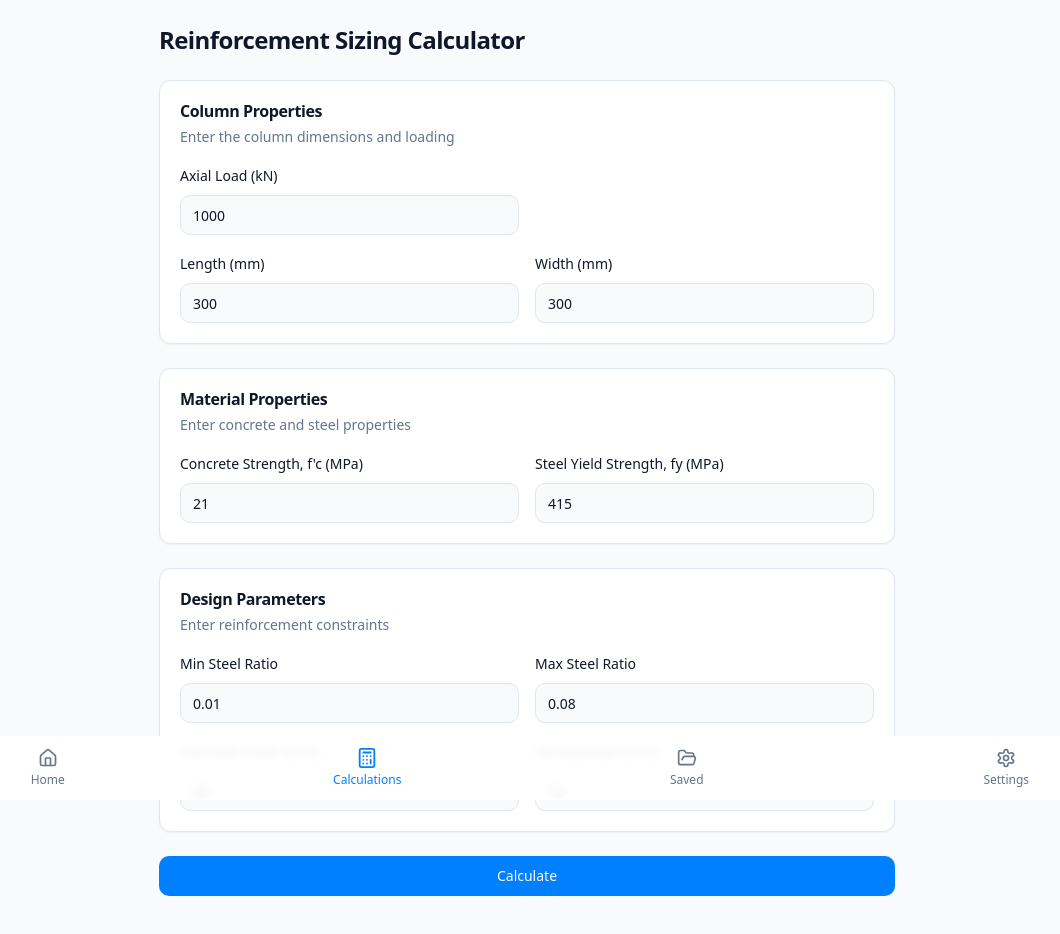
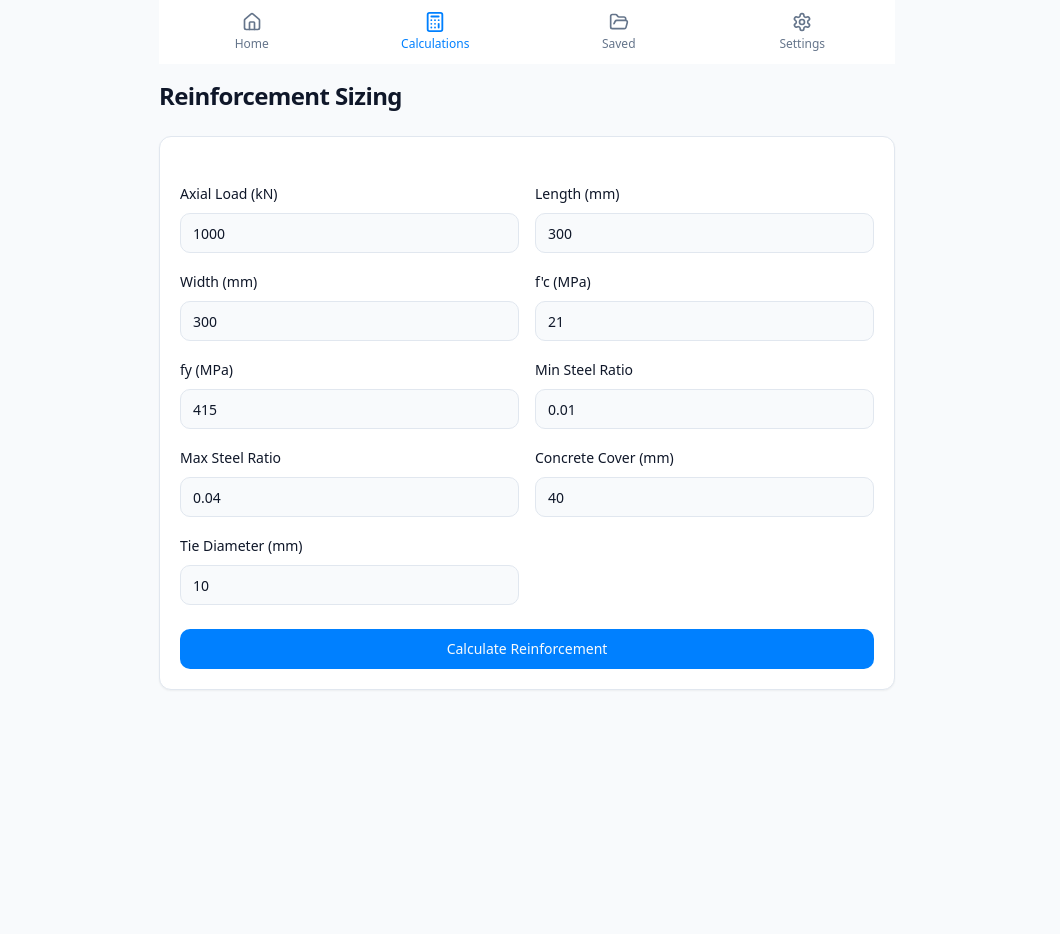
Before and after one commit to uramazingdanc/Structee-App, a React (Vite) app: page /reinforcement-calculator in a window 1280 px wide. Shown: the top 934 px of the page, without its empty margins (113-1173 px from the left). After the commit the page ends 800 px from the top, so only its background shows below. Built offline with nearby package versions, Linux system fonts and the light colour scheme.

Commit message:
Move navigation buttons to top
Move the bottom navigation to the top of the page.

```diff
--- a/src/components/layout/PageContainer.tsx
+++ b/src/components/layout/PageContainer.tsx
@@ -1,13 +1,13 @@
 
 import { ReactNode, useEffect } from "react";
-import { BottomNavigation } from "./BottomNavigation";
+import { TopNavigation } from "./TopNavigation";
 import { cn } from "@/lib/utils";
 
 interface PageContainerProps {
   children: ReactNode;
   title?: string;
   className?: string;
-  withBottomNav?: boolean;
+  withTopNav?: boolean;
   fullHeight?: boolean;
 }
 
@@ -15,7 +15,7 @@ export function PageContainer({
   children,
   title,
   className,
-  withBottomNav = true,
+  withTopNav = true,
   fullHeight = false,
 }: PageContainerProps) {
   // Scroll to top on page render
@@ -25,17 +25,17 @@ export function PageContainer({
 
   return (
     <div className={cn(
-      "flex flex-col w-full mx-auto px-4 pb-24 pt-6 max-w-screen-md animate-fade-in",
+      "flex flex-col w-full mx-auto px-4 pb-6 max-w-screen-md animate-fade-in",
       fullHeight && "min-h-[calc(100vh-4rem)]",
       className
     )}>
+      {withTopNav && <TopNavigation />}
       {title && (
-        <div className="mb-6">
+        <div className="mb-6 mt-4">
           <h1 className="text-2xl font-semibold tracking-tight">{title}</h1>
         </div>
       )}
       <div className="flex-1">{children}</div>
-      {withBottomNav && <BottomNavigation />}
     </div>
   );
 }
--- /dev/null
+++ b/src/components/layout/TopNavigation.tsx
@@ -0,0 +1,73 @@
+
+import { Home, Calculator, FolderOpen, Settings } from "lucide-react";
+import { Link, useLocation } from "react-router-dom";
+import { cn } from "@/lib/utils";
+
+export function TopNavigation() {
+  const location = useLocation();
+  const currentPath = location.pathname;
+
+  // Check if we're in any calculator page
+  const isCalculatorActive = [
+    "/axial-load-calculator",
+    "/eccentric-load-calculator",
+    "/reinforcement-calculator"
+  ].some(path => currentPath.startsWith(path));
+
+  const navItems = [
+    {
+      name: "Home",
+      icon: Home,
+      path: "/",
+    },
+    {
+      name: "Calculations",
+      icon: Calculator,
+      path: "/axial-load-calculator", // Default calculator
+      isActive: isCalculatorActive,
+    },
+    {
+      name: "Saved",
+      icon: FolderOpen,
+      path: "/saved-projects",
+    },
+    {
+      name: "Settings",
+      icon: Settings,
+      path: "/settings",
+    },
+  ];
+
+  return (
+    <div className="sticky top-0 left-0 right-0 z-50 h-16 light-glass border-b border-border">
+      <nav className="flex h-full items-center justify-around">
+        {navItems.map((item) => {
+          const isActive =
+            item.isActive !== undefined
+              ? item.isActive
+              : (item.path === "/" && currentPath === "/") ||
+                (item.path !== "/" && currentPath.startsWith(item.path));
+
+          return (
+            <Link
+              key={item.name}
+              to={item.path}
+              className={cn(
+                "flex h-full w-full flex-col items-center justify-center space-y-1 px-2 transition-all duration-200",
+                isActive ? "text-primary" : "text-muted-foreground hover:text-foreground"
+              )}
+            >
+              <item.icon
+                className={cn(
+                  "h-5 w-5 transition-all duration-300",
+                  isActive ? "scale-110" : "scale-100"
+                )}
+              />
+              <span className="text-xs font-medium">{item.name}</span>
+            </Link>
+          );
+        })}
+      </nav>
+    </div>
+  );
+}
--- a/src/pages/ReinforcementCalculator.tsx
+++ b/src/pages/ReinforcementCalculator.tsx
@@ -1,312 +1,289 @@
 
-import { useState } from "react";
+import { zodResolver } from "@hookform/resolvers/zod";
+import { useForm } from "react-hook-form";
+import { z } from "zod";
 import { PageContainer } from "@/components/layout/PageContainer";
-import { Card, CardContent, CardDescription, CardHeader, CardTitle } from "@/components/ui/Card";
 import { Button } from "@/components/ui/button";
+import { Card, CardContent } from "@/components/ui/Card";
+import { Form, FormControl, FormField, FormItem, FormLabel, FormMessage } from "@/components/ui/form";
 import { Input } from "@/components/ui/input";
-import { Label } from "@/components/ui/label";
+import { Separator } from "@/components/ui/separator";
 import { useToast } from "@/hooks/use-toast";
-import { useProjects, CalculationType } from "@/context/ProjectContext";
-import { calculateReinforcement } from "@/utils/calculations";
+import { useProjects } from "@/context/ProjectContext";
 import { formatNumber } from "@/utils/calculations";
+import { useCallback, useState } from "react";
+
+// Define the form schema for reinforcement calculator
+const formSchema = z.object({
+  axialLoad: z.coerce.number().min(0, "Load must be positive"),
+  length: z.coerce.number().min(100, "Length must be at least 100mm"),
+  width: z.coerce.number().min(100, "Width must be at least 100mm"),
+  fc: z.coerce.number().min(17, "f'c must be at least 17 MPa"),
+  fy: z.coerce.number().min(275, "fy must be at least 275 MPa"),
+  minSteelRatio: z.coerce.number().min(0.01, "Min steel ratio must be at least 0.01").max(0.08, "Max steel ratio must not exceed 0.08"),
+  maxSteelRatio: z.coerce.number().min(0.01, "Min steel ratio must be at least 0.01").max(0.08, "Max steel ratio must not exceed 0.08"),
+  concretecover: z.coerce.number().min(25, "Concrete cover must be at least 25mm"),
+  tieDiameter: z.coerce.number().min(6, "Tie diameter must be at least 6mm")
+});
+
+type ReinforcementInputs = z.infer<typeof formSchema>;
+
+type ReinforcementResults = {
+  requiredSteelArea: number;
+  recommendedBarSize: number;
+  recommendedBarCount: number;
+  isSafe: boolean;
+};
 
 export default function ReinforcementCalculator() {
   const { toast } = useToast();
-  const { saveProject } = useProjects();
+  const { addProject } = useProjects();
+  const [results, setResults] = useState<ReinforcementResults | null>(null);
 
-  const [inputs, setInputs] = useState({
+  const form = useForm<ReinforcementInputs>({
+    resolver: zodResolver(formSchema),
+    defaultValues: {
       axialLoad: 1000,
       length: 300,
       width: 300,
       fc: 21,
       fy: 415,
       minSteelRatio: 0.01,
-    maxSteelRatio: 0.08,
+      maxSteelRatio: 0.04,
       concretecover: 40,
-    tieDiameter: 10,
+      tieDiameter: 10
+    },
   });
 
-  const [results, setResults] = useState<any>(null);
-  const [isCalculating, setIsCalculating] = useState(false);
-  const [projectName, setProjectName] = useState("");
+  const calculateReinforcement = useCallback((data: ReinforcementInputs): ReinforcementResults => {
+    // Calculate gross area
+    const grossArea = data.length * data.width;
 
-  const handleInputChange = (e: React.ChangeEvent<HTMLInputElement>) => {
-    const { name, value } = e.target;
-    setInputs((prev) => ({
-      ...prev,
-      [name]: parseFloat(value) || 0,
-    }));
+    // Calculate required steel area based on inputs
+    const requiredSteelArea = data.minSteelRatio * grossArea;
+
+    // Determine recommended bar size based on column dimensions
+    let recommendedBarSize = 16; // Default starting point
+    if (data.length > 500 || data.width > 500) recommendedBarSize = 20;
+    if (data.length > 700 || data.width > 700) recommendedBarSize = 25;
+
+    // Calculate approximate number of bars needed
+    const barArea = Math.PI * Math.pow(recommendedBarSize / 2, 2);
+    const recommendedBarCount = Math.ceil(requiredSteelArea / barArea);
+
+    // Ensure safe recommendation
+    const isSafe = requiredSteelArea <= (data.maxSteelRatio * grossArea);
+
+    return {
+      requiredSteelArea,
+      recommendedBarSize,
+      recommendedBarCount: Math.max(6, recommendedBarCount), // Minimum 6 bars for structural integrity
+      isSafe
     };
+  }, []);
 
-  const handleCalculate = () => {
-    setIsCalculating(true);
-
+  const onSubmit = useCallback((data: ReinforcementInputs) => {
     try {
-      const calculationResults = calculateReinforcement(inputs);
+      const calculationResults = calculateReinforcement(data);
       setResults(calculationResults);
 
+      // Add to projects
+      addProject({
+        id: Date.now().toString(),
+        name: `Reinforcement Design (${data.length}×${data.width})`,
+        date: new Date().toISOString(),
+        type: "reinforcement",
+        inputs: data,
+        results: calculationResults
+      });
+
       toast({
-        title: "Calculation Complete",
-        description: "Reinforcement sizing has been calculated.",
+        title: "Calculation completed",
+        description: "Reinforcement design calculation has been processed successfully."
       });
     } catch (error) {
       toast({
-        title: "Calculation Error",
-        description: "An error occurred during calculation.",
         variant: "destructive",
+        title: "Calculation failed",
+        description: error instanceof Error ? error.message : "An unexpected error occurred"
       });
-      console.error(error);
-    } finally {
-      setIsCalculating(false);
     }
-  };
-
-  const handleSave = () => {
-    if (!results) {
-      toast({
-        title: "Cannot Save",
-        description: "Please perform a calculation first.",
-        variant: "destructive",
-      });
-      return;
-    }
-
-    if (!projectName.trim()) {
-      toast({
-        title: "Cannot Save",
-        description: "Please enter a project name.",
-        variant: "destructive",
-      });
-      return;
-    }
-
-    saveProject({
-      name: projectName,
-      type: "reinforcement" as CalculationType,
-      inputs,
-      results,
-    });
-
-    toast({
-      title: "Project Saved",
-      description: `"${projectName}" has been saved successfully.`,
-    });
-  };
+  }, [toast, addProject, calculateReinforcement]);
 
   return (
-    <PageContainer title="Reinforcement Sizing Calculator">
-      <div className="space-y-6">
+    <PageContainer title="Reinforcement Sizing">
+      <Form {...form}>
+        <form onSubmit={form.handleSubmit(onSubmit)} className="space-y-4">
           <Card>
-          <CardHeader>
-            <CardTitle>Column Properties</CardTitle>
-            <CardDescription>Enter the column dimensions and loading</CardDescription>
-          </CardHeader>
-          <CardContent className="space-y-4">
-            <div className="grid grid-cols-2 gap-4">
-              <div className="space-y-2">
-                <Label htmlFor="axialLoad">Axial Load (kN)</Label>
-                <Input
-                  id="axialLoad"
+            <CardContent className="pt-6">
+              <div className="grid gap-4 sm:grid-cols-2">
+                <FormField
+                  control={form.control}
                   name="axialLoad"
-                  type="number"
-                  value={inputs.axialLoad}
-                  onChange={handleInputChange}
+                  render={({ field }) => (
+                    <FormItem>
+                      <FormLabel>Axial Load (kN)</FormLabel>
+                      <FormControl>
+                        <Input type="number" step="0.01" {...field} />
+                      </FormControl>
+                      <FormMessage />
+                    </FormItem>
+                  )}
+                />
+
+                <FormField
+                  control={form.control}
+                  name="length"
+                  render={({ field }) => (
+                    <FormItem>
+                      <FormLabel>Length (mm)</FormLabel>
+                      <FormControl>
+                        <Input type="number" step="1" {...field} />
+                      </FormControl>
+                      <FormMessage />
+                    </FormItem>
+                  )}
+                />
+
+                <FormField
+                  control={form.control}
+                  name="width"
+                  render={({ field }) => (
+                    <FormItem>
+                      <FormLabel>Width (mm)</FormLabel>
+                      <FormControl>
+                        <Input type="number" step="1" {...field} />
+                      </FormControl>
+                      <FormMessage />
+                    </FormItem>
+                  )}
+                />
+
+                <FormField
+                  control={form.control}
+                  name="fc"
+                  render={({ field }) => (
+                    <FormItem>
+                      <FormLabel>f'c (MPa)</FormLabel>
+                      <FormControl>
+                        <Input type="number" step="0.1" {...field} />
+                      </FormControl>
+                      <FormMessage />
+                    </FormItem>
+                  )}
+                />
+
+                <FormField
+                  control={form.control}
+                  name="fy"
+                  render={({ field }) => (
+                    <FormItem>
+                      <FormLabel>fy (MPa)</FormLabel>
+                      <FormControl>
+                        <Input type="number" step="0.1" {...field} />
+                      </FormControl>
+                      <FormMessage />
+                    </FormItem>
+                  )}
+                />
+
+                <FormField
+                  control={form.control}
+                  name="minSteelRatio"
+                  render={({ field }) => (
+                    <FormItem>
+                      <FormLabel>Min Steel Ratio</FormLabel>
+                      <FormControl>
+                        <Input type="number" step="0.001" {...field} />
+                      </FormControl>
+                      <FormMessage />
+                    </FormItem>
+                  )}
+                />
+
+                <FormField
+                  control={form.control}
+                  name="maxSteelRatio"
+                  render={({ field }) => (
+                    <FormItem>
+                      <FormLabel>Max Steel Ratio</FormLabel>
+                      <FormControl>
+                        <Input type="number" step="0.001" {...field} />
+                      </FormControl>
+                      <FormMessage />
+                    </FormItem>
+                  )}
+                />
+
+                <FormField
+                  control={form.control}
+                  name="concretecover"
+                  render={({ field }) => (
+                    <FormItem>
+                      <FormLabel>Concrete Cover (mm)</FormLabel>
+                      <FormControl>
+                        <Input type="number" step="1" {...field} />
+                      </FormControl>
+                      <FormMessage />
+                    </FormItem>
+                  )}
+                />
+
+                <FormField
+                  control={form.control}
+                  name="tieDiameter"
+                  render={({ field }) => (
+                    <FormItem>
+                      <FormLabel>Tie Diameter (mm)</FormLabel>
+                      <FormControl>
+                        <Input type="number" step="1" {...field} />
+                      </FormControl>
+                      <FormMessage />
+                    </FormItem>
+                  )}
                 />
               </div>
+
+              <div className="mt-6">
+                <Button type="submit" className="w-full">Calculate Reinforcement</Button>
+              </div>
+            </CardContent>
+          </Card>
+        </form>
+      </Form>
+
+      {results && (
+        <Card className="mt-6">
+          <CardContent className="pt-6">
+            <h2 className="text-xl font-semibold mb-4">Calculation Results</h2>
+            <Separator className="mb-4" />
+
+            <div className="grid gap-4 sm:grid-cols-2">
+              <div>
+                <p className="text-sm text-muted-foreground">Required Steel Area</p>
+                <p className="text-lg font-medium">{formatNumber(results.requiredSteelArea)} mm²</p>
               </div>
 
-            <div className="grid grid-cols-2 gap-4">
-              <div className="space-y-2">
-                <Label htmlFor="length">Length (mm)</Label>
-                <Input
-                  id="length"
-                  name="length"
-                  type="number"
-                  value={inputs.length}
-                  onChange={handleInputChange}
-                />
+              <div>
+                <p className="text-sm text-muted-foreground">Recommended Bar Size</p>
+                <p className="text-lg font-medium">Ø{results.recommendedBarSize} mm</p>
               </div>
-              <div className="space-y-2">
-                <Label htmlFor="width">Width (mm)</Label>
-                <Input
-                  id="width"
-                  name="width"
-                  type="number"
-                  value={inputs.width}
-                  onChange={handleInputChange}
-                />
+
+              <div>
+                <p className="text-sm text-muted-foreground">Recommended Bar Count</p>
+                <p className="text-lg font-medium">{results.recommendedBarCount} bars</p>
+              </div>
+
+              <div>
+                <p className="text-sm text-muted-foreground">Design Status</p>
+                <p className={`text-lg font-medium ${results.isSafe ? "text-green-600 dark:text-green-400" : "text-red-600 dark:text-red-400"}`}>
+                  {results.isSafe ? "SAFE" : "NOT SAFE"}
+                </p>
               </div>
             </div>
           </CardContent>
         </Card>
-
-        <Card>
-          <CardHeader>
-            <CardTitle>Material Properties</CardTitle>
-            <CardDescription>Enter concrete and steel properties</CardDescription>
-          </CardHeader>
-          <CardContent className="space-y-4">
-            <div className="grid grid-cols-2 gap-4">
-              <div className="space-y-2">
-                <Label htmlFor="fc">Concrete Strength, f'c (MPa)</Label>
-                <Input
-                  id="fc"
-                  name="fc"
-                  type="number"
-                  value={inputs.fc}
-                  onChange={handleInputChange}
-                />
-              </div>
-              <div className="space-y-2">
-                <Label htmlFor="fy">Steel Yield Strength, fy (MPa)</Label>
-                <Input
-                  id="fy"
-                  name="fy"
-                  type="number"
-                  value={inputs.fy}
-                  onChange={handleInputChange}
-                />
-              </div>
-            </div>
-          </CardContent>
-        </Card>
-
-        <Card>
-          <CardHeader>
-            <CardTitle>Design Parameters</CardTitle>
-            <CardDescription>Enter reinforcement constraints</CardDescription>
-          </CardHeader>
-          <CardContent className="space-y-4">
-            <div className="grid grid-cols-2 gap-4">
-              <div className="space-y-2">
-                <Label htmlFor="minSteelRatio">Min Steel Ratio</Label>
-                <Input
-                  id="minSteelRatio"
-                  name="minSteelRatio"
-                  type="number"
-                  step="0.01"
-                  value={inputs.minSteelRatio}
-                  onChange={handleInputChange}
-                />
-              </div>
-              <div className="space-y-2">
-                <Label htmlFor="maxSteelRatio">Max Steel Ratio</Label>
-                <Input
-                  id="maxSteelRatio"
-                  name="maxSteelRatio"
-                  type="number"
-                  step="0.01"
-                  value={inputs.maxSteelRatio}
-                  onChange={handleInputChange}
-                />
-              </div>
-            </div>
-            <div className="grid grid-cols-2 gap-4">
-              <div className="space-y-2">
-                <Label htmlFor="concretecover">Concrete Cover (mm)</Label>
-                <Input
-                  id="concretecover"
-                  name="concretecover"
-                  type="number"
-                  value={inputs.concretecover}
-                  onChange={handleInputChange}
-                />
-              </div>
-              <div className="space-y-2">
-                <Label htmlFor="tieDiameter">Tie Diameter (mm)</Label>
-                <Input
-                  id="tieDiameter"
-                  name="tieDiameter"
-                  type="number"
-                  value={inputs.tieDiameter}
-                  onChange={handleInputChange}
-                />
-              </div>
-            </div>
-          </CardContent>
-        </Card>
-
-        <Button
-          className="w-full"
-          onClick={handleCalculate}
-          disabled={isCalculating}
-        >
-          {isCalculating ? "Calculating..." : "Calculate"}
-        </Button>
-
-        {results && (
-          <>
-            <Card>
-              <CardHeader>
-                <CardTitle>Calculation Results</CardTitle>
-                <CardDescription>
-                  Required reinforcement details
-                </CardDescription>
-              </CardHeader>
-              <CardContent className="space-y-4">
-                <div className="grid grid-cols-2 gap-4 border-b pb-4">
-                  <div>
-                    <p className="text-muted-foreground">Required Steel Area</p>
-                    <p className="font-medium">{formatNumber(results.requiredSteelArea)} mm²</p>
-                  </div>
-                  <div>
-                    <p className="text-muted-foreground">Steel Ratio</p>
-                    <p className="font-medium">{formatNumber(results.steelRatio * 100, 2)}%</p>
-                  </div>
-                </div>
-
-                <div className="grid grid-cols-2 gap-4 border-b pb-4">
-                  <div>
-                    <p className="text-muted-foreground">Recommended Bar Size</p>
-                    <p className="font-medium">{results.recommendedBarSize} mm</p>
-                  </div>
-                  <div>
-                    <p className="text-muted-foreground">Number of Bars</p>
-                    <p className="font-medium">{results.numberOfBars}</p>
-                  </div>
-                </div>
-
-                <div className="grid grid-cols-2 gap-4">
-                  <div>
-                    <p className="text-muted-foreground">Bar Arrangement</p>
-                    <p className="font-medium">{results.barArrangement}</p>
-                  </div>
-                  <div>
-                    <p className="text-muted-foreground">Maximum Tie Spacing</p>
-                    <p className="font-medium">{formatNumber(results.maxTieSpacing)} mm</p>
-                  </div>
-                </div>
-              </CardContent>
-            </Card>
-
-            <Card>
-              <CardHeader>
-                <CardTitle>Save Calculation</CardTitle>
-                <CardDescription>
-                  Enter a name to save this calculation for future reference
-                </CardDescription>
-              </CardHeader>
-              <CardContent className="space-y-4">
-                <div className="space-y-2">
-                  <Label htmlFor="projectName">Project Name</Label>
-                  <Input
-                    id="projectName"
-                    value={projectName}
-                    onChange={(e) => setProjectName(e.target.value)}
-                    placeholder="Enter a project name"
-                  />
-                </div>
-                <Button
-                  className="w-full"
-                  onClick={handleSave}
-                >
-                  Save Project
-                </Button>
-              </CardContent>
-            </Card>
-          </>
       )}
-      </div>
     </PageContainer>
   );
 }
```
Lines whose indentation alone changed are shown as unchanged.
